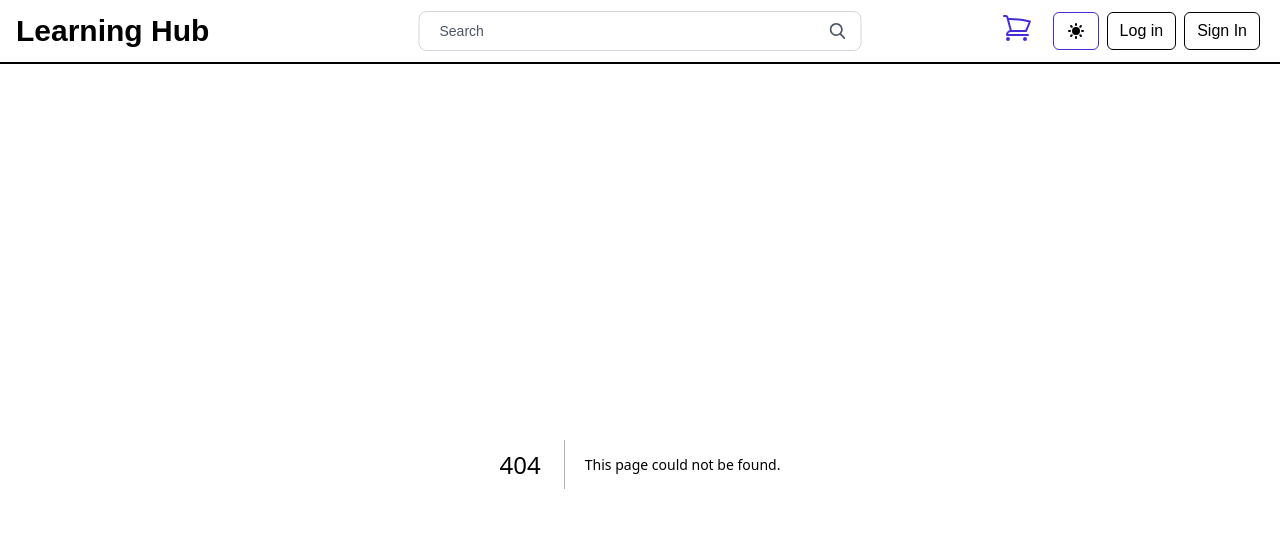
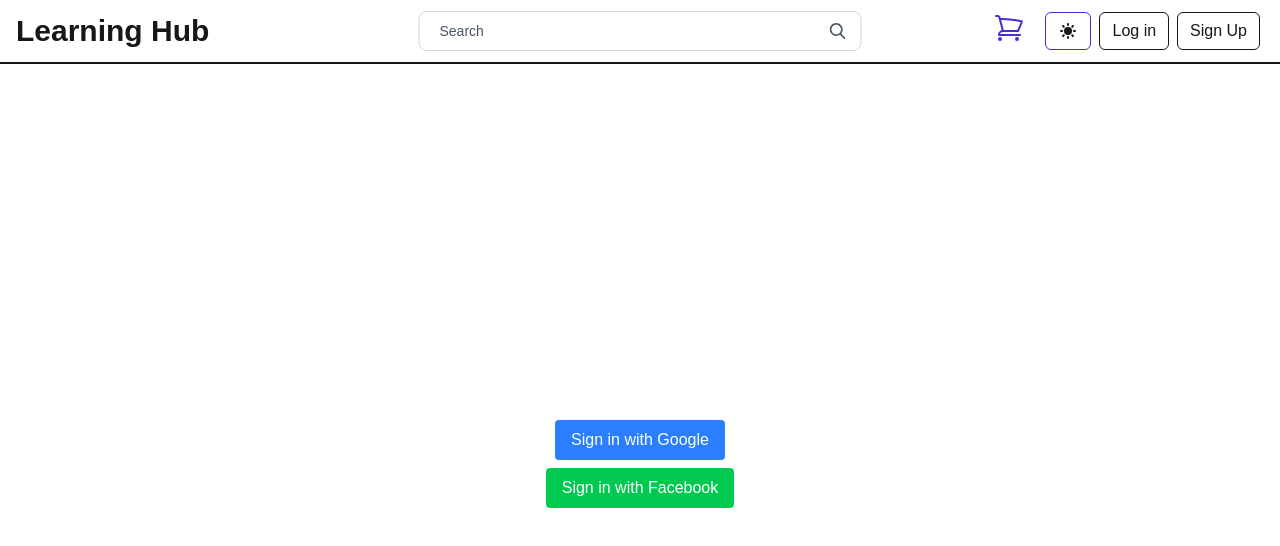
Before and after one commit to bikramgiri/Learning_Management_System, a Next.js app: page /login in a window 1280 px wide. Before the commit this address had no page. Shown: the top 546 px of the page. Built offline with nearby package versions, Linux system fonts and the light colour scheme.

Commit message:
implement google login

```diff
--- a/package.json
+++ b/package.json
@@ -11,6 +11,7 @@
   "dependencies": {
     "mongoose": "^8.19.0",
     "next": "15.5.4",
+    "next-auth": "^4.24.11",
     "react": "19.1.0",
     "react-dom": "19.1.0"
   },
--- /dev/null
+++ b/src/app/api/auth/[...nextauth]/route.ts
@@ -0,0 +1,19 @@
+import NextAuth from "next-auth";
+import GoogleProvider from "next-auth/providers/google";
+import FacebookProvider from "next-auth/providers/facebook";
+
+const handler = NextAuth({
+      providers: [
+            GoogleProvider({
+                  clientId: process.env.GOOGLE_CLIENT_ID as string,
+                  clientSecret: process.env.GOOGLE_CLIENT_SECRET as string
+            }),
+            FacebookProvider({
+                  clientId: process.env.FACEBOOK_CLIENT_ID as string,
+                  clientSecret: process.env.FACEBOOK_CLIENT_SECRET as string
+            })
+      ],
+      secret: process.env.NEXTAUTH_SECRET as string
+})
+
+export { handler as GET, handler as POST }
--- a/src/app/components/navbar/navbar.tsx
+++ b/src/app/components/navbar/navbar.tsx
@@ -109,7 +109,7 @@
               />
             </svg>
           </button>
-          <a href="#">
+          <a href="/login">
             <button
               className="cursor-pointer py-1.5 px-3 m-1 text-center border rounded-md hover:bg-indigo-700 dark:text-white dark:bg-indigo-600 hidden lg:block"
             >
@@ -120,7 +120,7 @@
               className="py-1.5 px-3 m-1 text-center border dark:border-indigo-600 rounded-md hover:bg-gray-100 dark:text-indigo-700 hidden lg:inline-block"
               href="#"
             >
-              Sign In
+              Sign Up
           </a>
         </div>
       </nav>
--- /dev/null
+++ b/src/app/login/page.tsx
@@ -0,0 +1,13 @@
+'use client';
+import {signIn} from 'next-auth/react'
+
+function Login() {
+      return (
+            <div className="flex flex-col items-center justify-center min-h-screen py-2 ">
+                  <button className='cursor-pointer bg-blue-500 text-white px-4 py-2 rounded' onClick={() => signIn("google")}>Sign in with Google</button>
+                  <button className='cursor-pointer mt-2 bg-green-500 text-white px-4 py-2 rounded' onClick={() => signIn("facebook")}>Sign in with Facebook</button>
+            </div>
+      )
+}
+
+export default Login;
```
Also changed, not shown: 1 other file (tests, documents, lock files or other folders).
